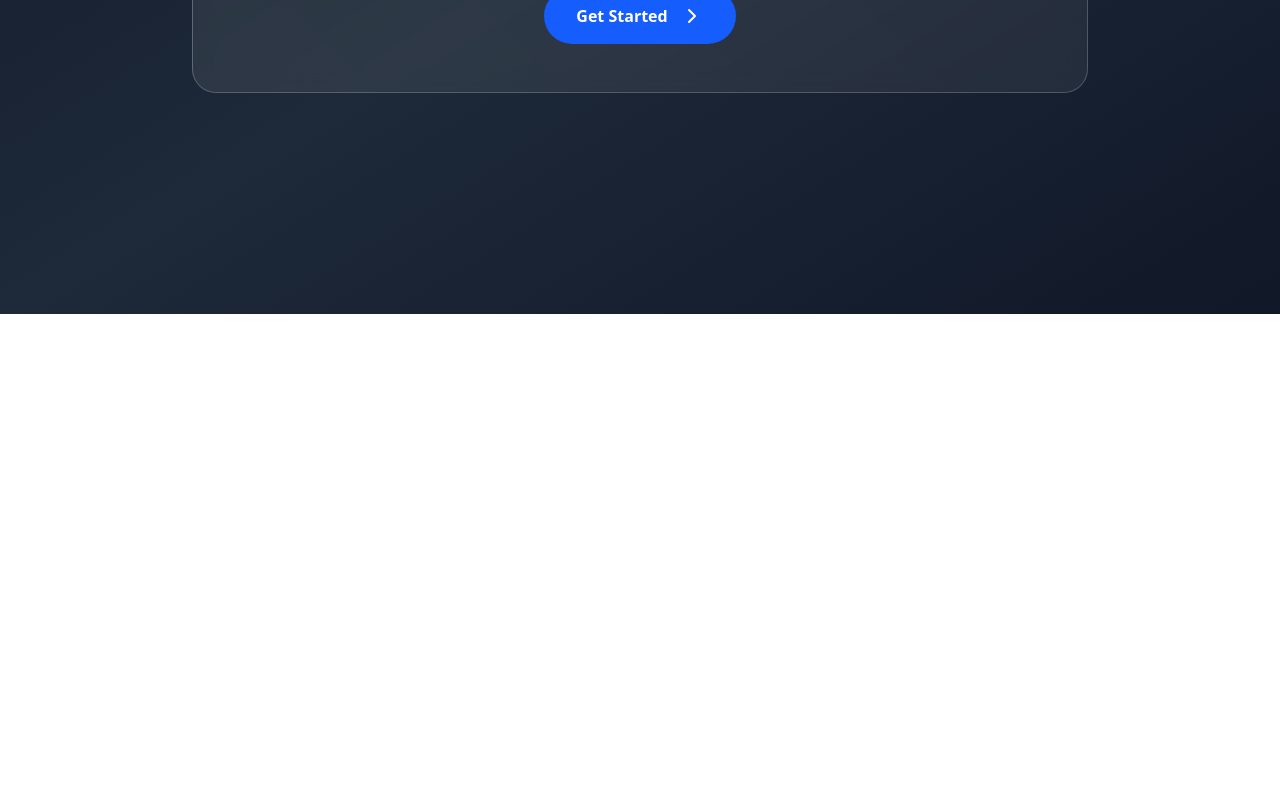
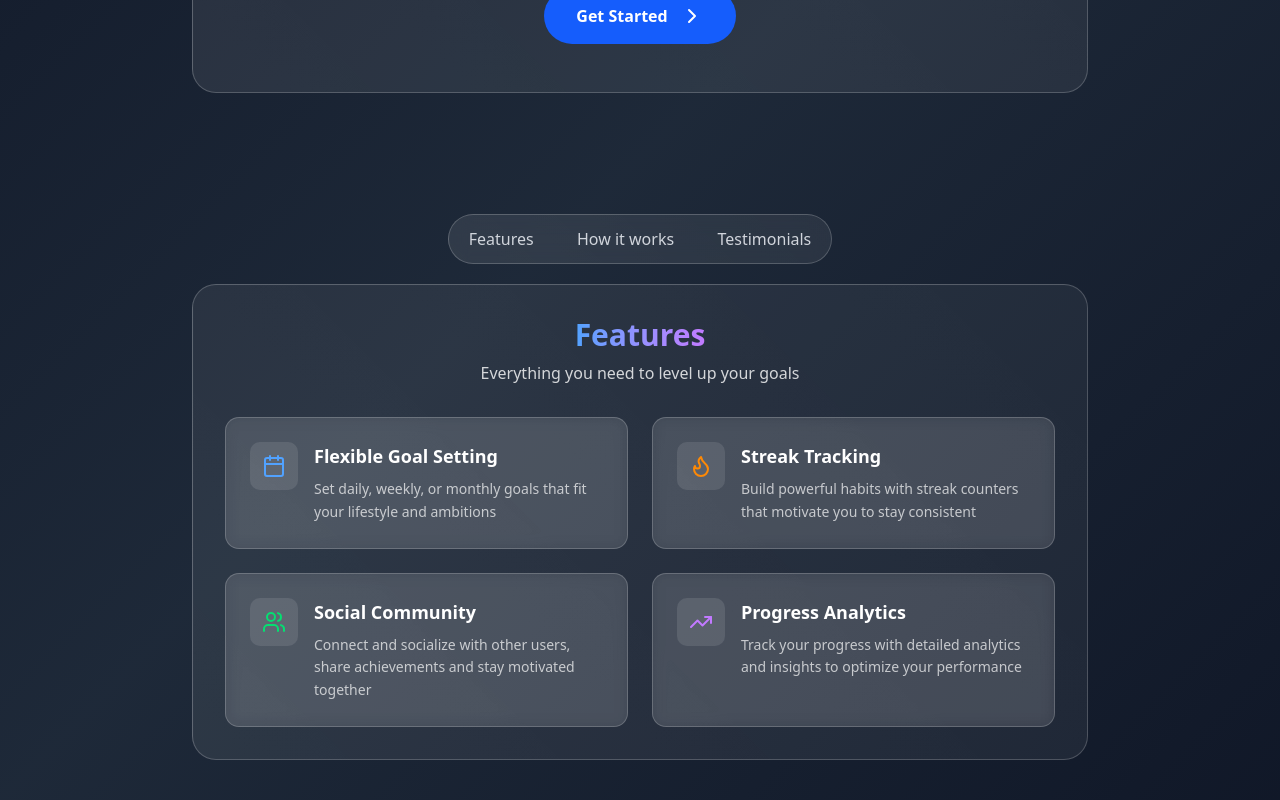
Before and after one commit to faw7an/leveling, a Next.js app: page / in a window 1280 px wide. Shown: the part 486-1286 px from the top of the page. Before the commit the page ends 800 px from the top, so only its background shows below. Built offline with nearby package versions, Linux system fonts and the light colour scheme.

Commit message:
landing page

```diff
--- /dev/null
+++ b/src/app/components/features/FeaturesCard.jsx
@@ -0,0 +1,56 @@
+import React from "react";
+import { Calendar, Flame, Users, TrendingUp } from "lucide-react";
+
+const FeaturesCard = () => {
+  const features = [
+    {
+      icon: <Calendar className="text-blue-400" size={24} />,
+      title: "Flexible Goal Setting",
+      description: "Set daily, weekly, or monthly goals that fit your lifestyle and ambitions"
+    },
+    {
+      icon: <Flame className="text-orange-400" size={24} />,
+      title: "Streak Tracking",
+      description: "Build powerful habits with streak counters that motivate you to stay consistent"
+    },
+    {
+      icon: <Users className="text-green-400" size={24} />,
+      title: "Social Community",
+      description: "Connect and socialize with other users, share achievements and stay motivated together"
+    },
+    {
+      icon: <TrendingUp className="text-purple-400" size={24} />,
+      title: "Progress Analytics",
+      description: "Track your progress with detailed analytics and insights to optimize your performance"
+    }
+  ];
+
+  return (
+    <div className="glass-liquid-effect rounded-3xl p-8 max-w-4xl">
+      <h2 className="text-3xl font-bold text-white mb-2 text-center">
+        <span className="bg-gradient-to-r from-blue-400 to-purple-400 bg-clip-text text-transparent">
+          Features
+        </span>
+      </h2>
+      <p className="text-white/80 text-center mb-8">Everything you need to level up your goals</p>
+
+      <div className="grid grid-cols-1 md:grid-cols-2 gap-6">
+        {features.map((feature, index) => (
+          <div key={index} className="bg-white/10 backdrop-blur-sm rounded-xl p-6 border border-white/20 hover:bg-white/15 transition-all duration-300">
+            <div className="flex items-start gap-4">
+              <div className="p-3 bg-white/10 rounded-lg">
+                {feature.icon}
+              </div>
+              <div>
+                <h3 className="text-white font-semibold text-lg mb-2">{feature.title}</h3>
+                <p className="text-white/70 text-sm leading-relaxed">{feature.description}</p>
+              </div>
+            </div>
+          </div>
+        ))}
+      </div>
+    </div>
+  );
+};
+
+export default FeaturesCard;
--- /dev/null
+++ b/src/app/components/howWorks/HowItWorksCard.jsx
@@ -0,0 +1,68 @@
+import React from "react";
+import { Target, CheckCircle, Zap, Trophy, ChevronRight } from "lucide-react";
+
+const HowItWorksCard = () => {
+  const steps = [
+    {
+      step: "01",
+      title: "Set Your Goals",
+      description: "Choose daily, weekly, or monthly goals that align with your aspirations",
+      icon: <Target className="text-blue-400" size={32} />
+    },
+    {
+      step: "02",
+      title: "Complete Daily Tasks",
+      description: "Work towards your goals every day and build consistent habits",
+      icon: <CheckCircle className="text-green-400" size={32} />
+    },
+    {
+      step: "03",
+      title: "Earn XP & Level Up",
+      description: "Each completed goal rewards you with XP points to climb through levels",
+      icon: <Zap className="text-yellow-400" size={32} />
+    },
+    {
+      step: "04",
+      title: "Unlock Achievements",
+      description: "Reach new milestones and unlock badges as you progress through your journey",
+      icon: <Trophy className="text-purple-400" size={32} />
+    }
+  ];
+
+  return (
+    <div className="glass-liquid-effect rounded-3xl p-8 max-w-4xl">
+      <h2 className="text-3xl font-bold text-white mb-2 text-center">
+        <span className="bg-gradient-to-r from-green-400 to-blue-400 bg-clip-text text-transparent">
+          How It Works
+        </span>
+      </h2>
+      <p className="text-white/80 text-center mb-8">Your journey to success in 4 simple steps</p>
+
+      <div className="space-y-6">
+        {steps.map((step, index) => (
+          <div key={index} className="flex items-center gap-6 bg-white/10 backdrop-blur-sm rounded-xl p-6 border border-white/20 hover:bg-white/15 transition-all duration-300">
+            <div className="flex-shrink-0">
+              <div className="w-16 h-16 bg-gradient-to-br from-blue-500 to-purple-500 rounded-full flex items-center justify-center">
+                {step.icon}
+              </div>
+            </div>
+            <div className="flex-grow">
+              <div className="flex items-center gap-3 mb-2">
+                <span className="text-2xl font-bold bg-gradient-to-r from-blue-400 to-purple-400 bg-clip-text text-transparent">
+                  {step.step}
+                </span>
+                <h3 className="text-xl font-semibold text-white">{step.title}</h3>
+              </div>
+              <p className="text-white/70 leading-relaxed">{step.description}</p>
+            </div>
+            {index < steps.length - 1 && (
+              <ChevronRight className="text-white/40" size={24} />
+            )}
+          </div>
+        ))}
+      </div>
+    </div>
+  );
+};
+
+export default HowItWorksCard;
--- /dev/null
+++ b/src/app/components/testimonials/Testimonials.jsx
@@ -0,0 +1,70 @@
+import React from "react";
+import { Star } from "lucide-react";
+
+const Testimonials = () => {
+  const testimonials = [
+    {
+      name: "Sarah Chen",
+      role: "Software Developer",
+      avatar: "👩‍💻",
+      rating: 5,
+      text: "This app completely transformed my productivity! The gamification aspect keeps me motivated every single day.",
+      achievement: "Level 15 • 90-day streak"
+    },
+    {
+      name: "Mike Johnson",
+      role: "Fitness Enthusiast",
+      avatar: "💪",
+      rating: 5,
+      text: "I love how I can track my fitness goals alongside my career goals. The social features keep me accountable!",
+      achievement: "Level 12 • Fitness Master"
+    },
+    {
+      name: "Emma Wilson",
+      role: "Student",
+      avatar: "👩‍🎓",
+      rating: 5,
+      text: "The XP system makes achieving goals feel like a game. I've accomplished more in 3 months than I did all last year.",
+      achievement: "Level 8 • Study Warrior"
+    }
+  ];
+
+  return (
+    <div className="glass-liquid-effect rounded-3xl p-8 max-w-4xl">
+      <h2 className="text-3xl font-bold text-white mb-2 text-center">
+        <span className="bg-gradient-to-r from-pink-400 to-yellow-400 bg-clip-text text-transparent">
+          Testimonials
+        </span>
+      </h2>
+      <p className="text-white/80 text-center mb-8">What our users are saying</p>
+
+      <div className="grid grid-cols-1 md:grid-cols-3 gap-6">
+        {testimonials.map((testimonial, index) => (
+          <div key={index} className="bg-white/10 backdrop-blur-sm rounded-xl p-6 border border-white/20 hover:bg-white/15 transition-all duration-300">
+            <div className="flex items-center gap-3 mb-4">
+              <span className="text-3xl">{testimonial.avatar}</span>
+              <div>
+                <h4 className="text-white font-semibold">{testimonial.name}</h4>
+                <p className="text-white/60 text-sm">{testimonial.role}</p>
+              </div>
+            </div>
+
+            <div className="flex gap-1 mb-3">
+              {[...Array(testimonial.rating)].map((_, i) => (
+                <Star key={i} className="text-yellow-400 fill-current" size={16} />
+              ))}
+            </div>
+
+            <p className="text-white/80 text-sm leading-relaxed mb-4">"{testimonial.text}"</p>
+
+            <div className="pt-3 border-t border-white/20">
+              <span className="text-xs text-blue-400 font-medium">{testimonial.achievement}</span>
+            </div>
+          </div>
+        ))}
+      </div>
+    </div>
+  );
+};
+
+export default Testimonials;
--- a/src/app/globals.css
+++ b/src/app/globals.css
@@ -39,6 +39,20 @@
   }
 }
 
+@keyframes fadeIn {
+  from {
+    opacity: 0;
+    transform: translateY(20px);
+  }
+  to {
+    opacity: 1;
+    transform: translateY(0);
+  }
+}
+
+.animate-fadeIn {
+  animation: fadeIn 1s ease-out forwards;
+}
 
 /* body {
 } */
--- a/src/app/page.js
+++ b/src/app/page.js
@@ -1,6 +1,6 @@
 "use client";
 import { motion, useInView } from "framer-motion";
-import { useRef } from "react";
+import { useRef, useState } from "react";
 import {
   ChevronRight,
   Instagram,
@@ -8,20 +8,26 @@ import {
   Linkedin,
   ArrowRight,
 } from "lucide-react";
-import Image from 'next/image';
+import FeaturesCard from "./components/features/FeaturesCard";
+import HowItWorksCard from "./components/howWorks/HowItWorksCard";
+import Testimonials from "./components/testimonials/Testimonials";
+
+import Image from "next/image";
 export default function LandingPage() {
+  const [activeCard, setActiveCard] = useState("features");
   return (
     <div>
       <div className="flex gap-2 justify-between items-center">
         {/* Logo */}
         <div className="m-5 mt-0">
-          <Image className="rounded-4xl"
-          src = '/s6.png'
-          alt="Logo"
-          width={100}
-          height={100}
+          <Image
+            className="rounded-4xl"
+            src="/s6.png"
+            alt="Logo"
+            width={100}
+            height={100}
           />
-           </div>
+        </div>
 
         {/* nav */}
         <div className="flex gap-5 glass-liquid-effect rounded-4xl p-2 m-5 mt-0 text-gray-300 w-[30%] justify-around py-3 ">
@@ -40,7 +46,7 @@ export default function LandingPage() {
         </div>
       </div>
       {/* Main */}
-      <div className="flex flex-col items-center justify-center min-h-[70vh] px-4">
+      <div className="flex animate-fadeIn flex-col items-center justify-center min-h-[70vh] px-4">
         <div className="glass-liquid-effect rounded-3xl p-12 max-w-4xl text-center">
           <h1 className="text-6xl font-bold text-white mb-6">
             <span className="bg-gradient-to-r from-blue-500 to-pink-500 bg-clip-text text-transparent px-3">
@@ -48,7 +54,7 @@ export default function LandingPage() {
             </span>
             Your Dream Goal with
             <span className="bg-gradient-to-r to-blue-500 from-pink-500 bg-clip-text text-transparent px-3">
-            Solo Leveling
+              Solo Leveling
             </span>
           </h1>
           <p className="text-xl text-white/80 mb-8">
@@ -62,10 +68,46 @@ export default function LandingPage() {
           </button>
         </div>
       </div>
+      <div className="flex justify-center items-center">
+        <div className="flex gap-5 glass-liquid-effect rounded-4xl p-2 m-5 text-gray-300 w-[30%] justify-around py-3">
+          <div
+            className="hover:text-white cursor-pointer transition-colors"
+            onClick={() => setActiveCard("features")}
+          >
+            Features
+          </div>
+          <div
+            className="hover:text-white cursor-pointer transition-colors"
+            onClick={() => setActiveCard("how-it-works")}
+          >
+            How it works
+          </div>
+          <div
+            className="hover:text-white cursor-pointer transition-colors"
+            onClick={() => setActiveCard("testimonials")}
+          >
+            Testimonials
+          </div>
+        </div>
+      </div>
+      <div className="flex justify-center items-center mb-10">
+        <div className="transtion-all duration-500 ease-in-out">
+          {activeCard === "features" && (
+            <div className="animate-fadeIn">
+            <FeaturesCard />
+            </div>)}
+          {activeCard === "how-it-works" && (
+            <div className="animate-fadeIn">
+              <HowItWorksCard />
+            </div>)}
+          {activeCard === "testimonials" &&
+          (<div className="animate-fadeIn">
+          <Testimonials />
+            </div>
+          )}
+        </div>
+      </div>
       {/* getInTouch */}
-      {/* <div>
-        <button> Get Started </button>
-      </div> */}
     </div>
   );
 }
```
